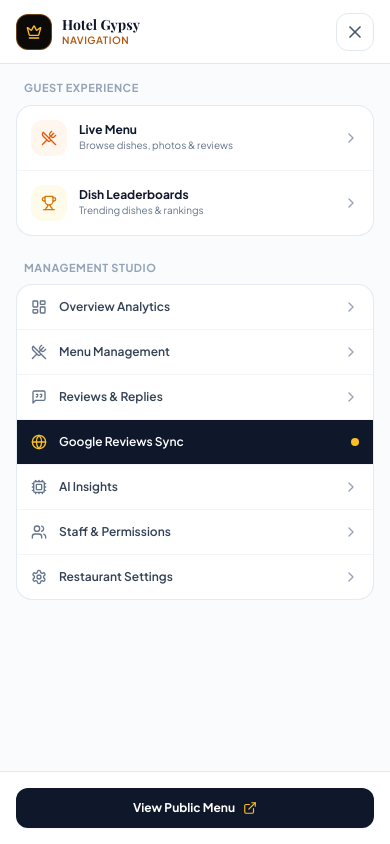
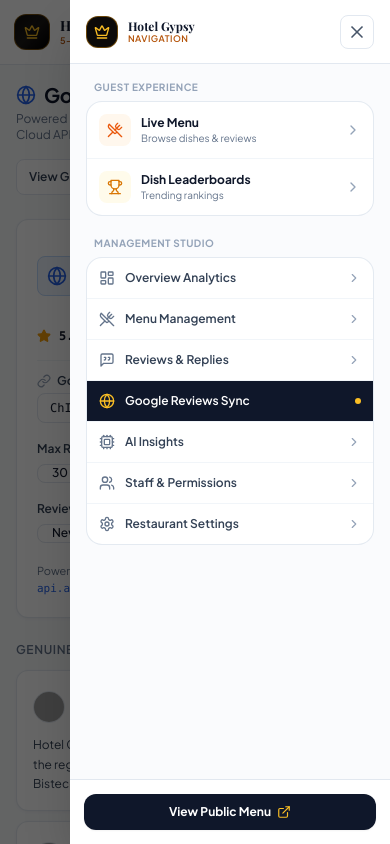
Before and after one commit to axiogenai/menuverse, a Next.js app: page /dashboard/google-reviews in a window 390 px wide. Both pictures are taken after a click on the button 357 px from the left and 32 px from the top of the page. Shown: the top 844 px of the page. Built offline with nearby package versions, Linux system fonts and the light colour scheme; grey boxes are pictures that could not be loaded.

Commit message:
fix: confine mobile drawer strictly to mobile screens with md:hidden and 320px width

```diff
--- a/src/components/shared/Navbar.tsx
+++ b/src/components/shared/Navbar.tsx
@@ -17,8 +17,7 @@
   Globe,
   Cpu,
   Users,
-  ChevronRight,
-  BookOpen
+  ChevronRight
 } from "lucide-react";
 import { cn } from "@/lib/utils";
 import { menuVerseStore } from "@/lib/seed-data";
@@ -46,9 +45,20 @@
     setMobileMenuOpen(false);
   }, [pathname]);
 
-  // Lock body scroll when mobile menu is open
+  // Automatically close mobile menu if screen resized to desktop
   useEffect(() => {
-    if (mobileMenuOpen) {
+    const handleResize = () => {
+      if (window.innerWidth >= 768) {
+        setMobileMenuOpen(false);
+      }
+    };
+    window.addEventListener("resize", handleResize);
+    return () => window.removeEventListener("resize", handleResize);
+  }, []);
+
+  // Lock body scroll only when mobile menu is open on mobile screens
+  useEffect(() => {
+    if (mobileMenuOpen && window.innerWidth < 768) {
       document.body.style.overflow = "hidden";
     } else {
       document.body.style.overflow = "";
@@ -144,7 +154,7 @@
               </Link>
             )}
 
-            {/* Mobile Menu Toggle Button */}
+            {/* Mobile Menu Toggle Button (Strictly md:hidden) */}
             <button
               type="button"
               onClick={() => setMobileMenuOpen(!mobileMenuOpen)}
@@ -157,51 +167,59 @@
         </div>
       </header>
 
-      {/* Full-Screen Pure Portal Mobile Menu (Mounted directly to document.body, ZERO containing block clipping) */}
+      {/* STRICTLY MOBILE ONLY Slide Drawer (md:hidden, anchored to right with dark backdrop) */}
       {mounted && mobileMenuOpen && createPortal(
-        <div className="fixed inset-0 z-[99999] w-screen h-screen bg-white flex flex-col overflow-hidden animate-in fade-in duration-150">
+        <div className="fixed inset-0 z-[99999] md:hidden">
+          {/* Dimmed Backdrop */}
+          <div
+            className="fixed inset-0 bg-black/60 backdrop-blur-xs transition-opacity animate-in fade-in duration-200"
+            onClick={() => setMobileMenuOpen(false)}
+          />
+
+          {/* Side Drawer Panel (320px width, right-anchored) */}
+          <div className="fixed inset-y-0 right-0 w-80 max-w-[85vw] h-full bg-white shadow-2xl flex flex-col z-50 animate-in slide-in-from-right duration-250">
             {/* Top Bar with Brand & Close Button */}
             <div className="h-16 px-4 border-b border-slate-200 flex items-center justify-between shrink-0 bg-white shadow-2xs">
               <div className="flex items-center gap-2.5">
-              <div className="flex h-9 w-9 items-center justify-center rounded-xl bg-stone-950 text-amber-400 border border-amber-500/40 shadow-xs">
+                <div className="flex h-8 w-8 items-center justify-center rounded-xl bg-stone-950 text-amber-400 border border-amber-500/40 shadow-xs">
                   <Crown className="w-4 h-4" />
                 </div>
                 <div className="flex flex-col text-left">
-                <span className="font-serif text-sm font-bold text-slate-900">Hotel Gypsy</span>
-                <span className="text-[10px] font-semibold text-amber-700 tracking-wider uppercase -mt-0.5">Navigation</span>
+                  <span className="font-serif text-xs font-bold text-slate-900">Hotel Gypsy</span>
+                  <span className="text-[9px] font-semibold text-amber-700 uppercase tracking-wider -mt-0.5">Navigation</span>
                 </div>
               </div>
 
               <button
                 type="button"
                 onClick={() => setMobileMenuOpen(false)}
-              className="p-2 rounded-xl text-slate-600 hover:text-slate-900 hover:bg-slate-100 transition-colors border border-slate-200 cursor-pointer"
+                className="p-1.5 rounded-lg text-slate-600 hover:text-slate-900 hover:bg-slate-100 transition-colors border border-slate-200 cursor-pointer"
                 aria-label="Close navigation"
               >
                 <X className="w-5 h-5" />
               </button>
             </div>
 
-          {/* Full Screen Scrollable Navigation Content */}
-          <div className="flex-1 overflow-y-auto p-4 space-y-6 bg-slate-50/70">
+            {/* Scrollable Navigation Content */}
+            <div className="flex-1 overflow-y-auto p-4 space-y-5 bg-slate-50/70">
               {/* Guest Experience */}
-            <div className="space-y-2">
-              <div className="text-[11px] font-bold text-slate-400 uppercase tracking-wider px-2">
+              <div className="space-y-1.5">
+                <div className="text-[10px] font-bold text-slate-400 uppercase tracking-wider px-2">
                   Guest Experience
                 </div>
                 <div className="bg-white rounded-2xl border border-slate-200/90 shadow-2xs divide-y divide-slate-100 overflow-hidden">
                   <Link
                     href={`/r/${venueSlug}`}
                     onClick={() => setMobileMenuOpen(false)}
-                  className="flex items-center justify-between p-3.5 hover:bg-slate-50 transition-colors"
+                    className="flex items-center justify-between p-3 hover:bg-slate-50 transition-colors"
                   >
-                  <div className="flex items-center gap-3">
-                    <div className="w-9 h-9 rounded-xl bg-orange-50 text-orange-600 flex items-center justify-center shrink-0">
+                    <div className="flex items-center gap-2.5">
+                      <div className="w-8 h-8 rounded-lg bg-orange-50 text-orange-600 flex items-center justify-center shrink-0">
                         <UtensilsCrossed className="w-4 h-4" />
                       </div>
                       <div className="text-left">
                         <div className="text-xs font-bold text-slate-900">Live Menu</div>
-                      <div className="text-[10px] text-slate-500">Browse dishes, photos & reviews</div>
+                        <div className="text-[10px] text-slate-500">Browse dishes & reviews</div>
                       </div>
                     </div>
                     <ChevronRight className="w-4 h-4 text-slate-400 shrink-0" />
@@ -210,15 +228,15 @@
                   <Link
                     href={`/r/${venueSlug}/leaderboards`}
                     onClick={() => setMobileMenuOpen(false)}
-                  className="flex items-center justify-between p-3.5 hover:bg-slate-50 transition-colors"
+                    className="flex items-center justify-between p-3 hover:bg-slate-50 transition-colors"
                   >
-                  <div className="flex items-center gap-3">
-                    <div className="w-9 h-9 rounded-xl bg-amber-50 text-amber-600 flex items-center justify-center shrink-0">
+                    <div className="flex items-center gap-2.5">
+                      <div className="w-8 h-8 rounded-lg bg-amber-50 text-amber-600 flex items-center justify-center shrink-0">
                         <Trophy className="w-4 h-4" />
                       </div>
                       <div className="text-left">
                         <div className="text-xs font-bold text-slate-900">Dish Leaderboards</div>
-                      <div className="text-[10px] text-slate-500">Trending dishes & rankings</div>
+                        <div className="text-[10px] text-slate-500">Trending rankings</div>
                       </div>
                     </div>
                     <ChevronRight className="w-4 h-4 text-slate-400 shrink-0" />
@@ -227,8 +245,8 @@
               </div>
 
               {/* Management Studio (No QR Code or QR Studio) */}
-            <div className="space-y-2">
-              <div className="text-[11px] font-bold text-slate-400 uppercase tracking-wider px-2">
+              <div className="space-y-1.5">
+                <div className="text-[10px] font-bold text-slate-400 uppercase tracking-wider px-2">
                   Management Studio
                 </div>
                 <div className="bg-white rounded-2xl border border-slate-200/90 shadow-2xs divide-y divide-slate-100 overflow-hidden">
@@ -241,18 +259,18 @@
                         href={item.href}
                         onClick={() => setMobileMenuOpen(false)}
                         className={cn(
-                        "flex items-center justify-between p-3.5 transition-colors",
+                          "flex items-center justify-between p-3 transition-colors",
                           isActive ? "bg-slate-900 text-white font-semibold" : "hover:bg-slate-50 text-slate-700"
                         )}
                       >
-                      <div className="flex items-center gap-3">
+                        <div className="flex items-center gap-2.5">
                           <Icon className={cn("w-4 h-4 shrink-0", isActive ? "text-amber-400" : "text-slate-500")} />
                           <span className="text-xs font-semibold">{item.name}</span>
                         </div>
                         {isActive ? (
-                        <div className="w-2 h-2 rounded-full bg-amber-400 shrink-0" />
+                          <div className="w-1.5 h-1.5 rounded-full bg-amber-400 shrink-0" />
                         ) : (
-                        <ChevronRight className="w-4 h-4 text-slate-400 shrink-0" />
+                          <ChevronRight className="w-3.5 h-3.5 text-slate-400 shrink-0" />
                         )}
                       </Link>
                     );
@@ -262,16 +280,17 @@
             </div>
 
             {/* Bottom Action Bar */}
-          <div className="p-4 border-t border-slate-200 bg-white shrink-0">
+            <div className="p-3.5 border-t border-slate-200 bg-white shrink-0">
               <Link
                 href={`/r/${venueSlug}`}
                 target="_blank"
                 onClick={() => setMobileMenuOpen(false)}
-              className="w-full py-3 px-4 rounded-xl bg-slate-900 hover:bg-slate-800 text-white text-xs font-bold flex items-center justify-center gap-2 shadow-sm transition-all active:scale-95"
+                className="w-full py-2.5 px-3 rounded-xl bg-slate-900 hover:bg-slate-800 text-white text-xs font-bold flex items-center justify-center gap-1.5 shadow-sm transition-all active:scale-95"
               >
                 <span>View Public Menu</span>
                 <ExternalLink className="w-3.5 h-3.5 text-amber-400" />
               </Link>
+            </div>
           </div>
         </div>,
         document.body
```
Lines whose indentation alone changed are shown as unchanged.
